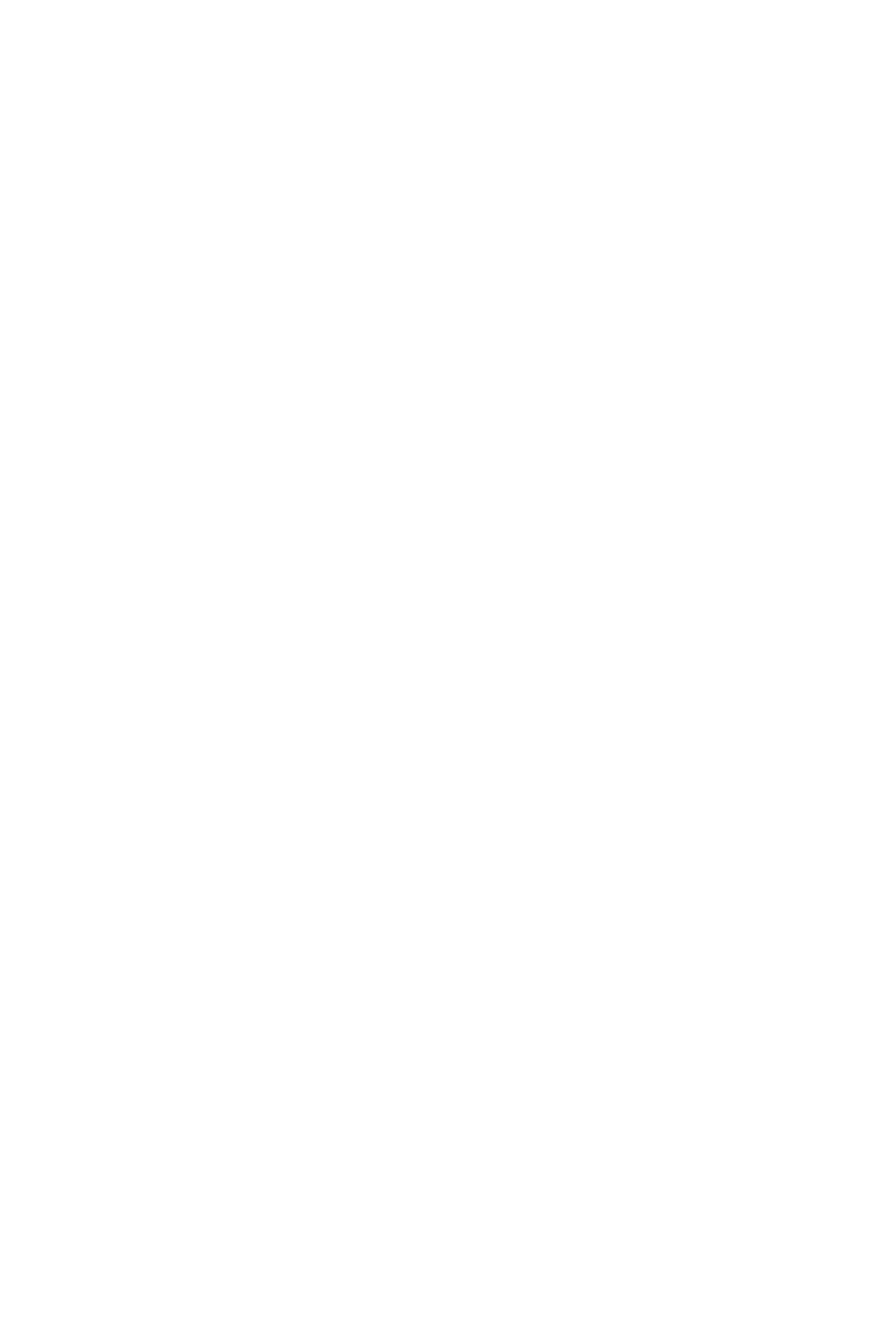
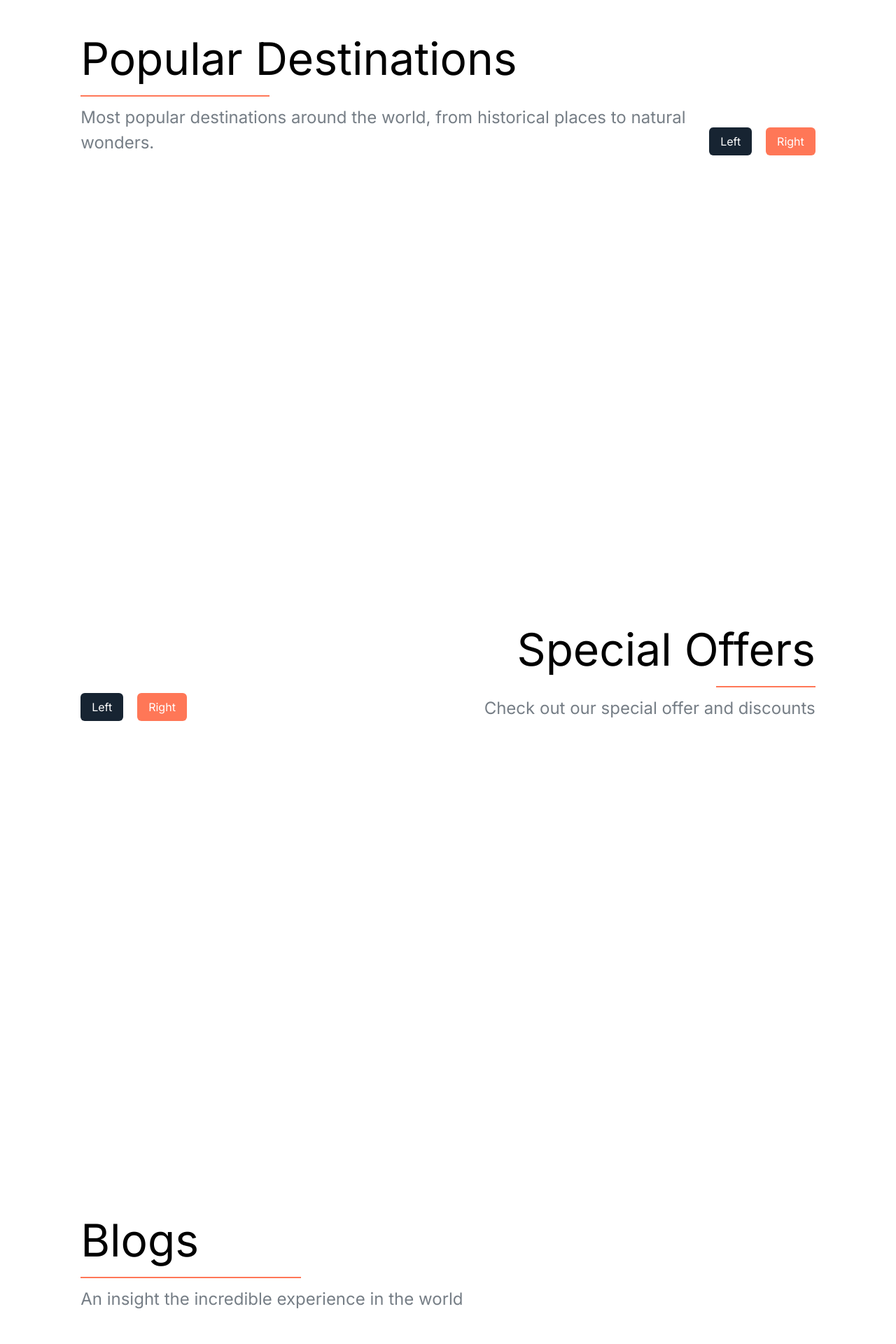
Before and after one commit to Prashant8Khatiwada/awakened_devs_assessment, a Next.js app: page / in a window 1280 px wide. Shown: the part 840-2760 px from the top of the page at 70% size. Before the commit the page ends 800 px from the top, so only its background shows below. Built offline with nearby package versions, Linux system fonts and the light colour scheme.

Commit message:
easy part quick layout

```diff
--- a/app/components/Blogs.tsx
+++ b/app/components/Blogs.tsx
@@ -1,7 +1,59 @@
 import React from "react";
+import Blog from "../../public/blog.png";
+import Image from "next/image";
 
 const Blogs = () => {
-  return <div>This is blog page</div>;
+  return (
+    <div className=" h-screen w-screen mb-11 flex flex-row-reverse items-center justify-center">
+      <div className="h-[90%] w-[82%] ">
+        {/* Title Part  */}
+
+        <div className="flex flex-col gap-3  ">
+          <h3 className="text-font-lg leading-tight ">Blogs</h3>
+          <hr
+            style={{
+              width: "30%",
+              borderWidth: "1.9px",
+              borderColor: "#FF7757",
+              fontWeight: "bold",
+            }}
+          />
+
+          <p className="text-font-md text-color-secondary-light">
+            An insight the incredible experience in the world
+          </p>
+        </div>
+
+        {/* Descriptor Part  */}
+        <div className="flex w-full mt-14 gap-6">
+          {/* image part  */}
+          <div className="w-[50%]">
+            <Image src={Blog} alt="blog" width={762} height={893} />
+          </div>
+
+          {/* actual description  */}
+          <div className="w-[50%] self-center text-color-secondary flex flex-col gap-5">
+            <h3 className="text-[50px] leading-tight">
+              Beautiful Italy <br /> Let’s travel
+            </h3>
+            <article className="text-font-md  ">
+              But I must explain to you how all this mistaken idea of denouncing
+              pleasure and praising pain was born and I will give you a complete
+              account of the system and expound the actual teachings of the
+              great explorer of the truth, the master- builder of human
+              happiness. No one rejects, dislike, or avoids plasure itself,
+              because it is pleasure, but because those who do not know how to
+              pursue pleasure rationally encounter consequences that are
+              extremly painful. Nor again is there anyone who loves or pursues.
+            </article>
+            <p style={{ color: "#FF7757", fontSize: "24px" }}>
+              Read More right arrow
+            </p>
+          </div>
+        </div>
+      </div>
+    </div>
+  );
 };
 
 export default Blogs;
--- a/app/components/Explore.tsx
+++ b/app/components/Explore.tsx
@@ -1,7 +1,42 @@
 import React from "react";
 
 const Explore = () => {
-  return <div>this is explore page</div>;
+  return (
+    <div className=" h-screen w-screen mb-11 flex items-center justify-center">
+      <div className="h-[90%] w-[82%] ">
+        {/* Title Part  */}
+        <div className="flex justify-between ">
+          <div className="flex flex-col gap-3">
+            <h3 className="text-font-lg leading-tight">Popular Destinations</h3>
+            <hr
+              style={{
+                width: "30%",
+                borderWidth: "1.9px",
+                borderColor: "#FF7757",
+                fontWeight: "bold",
+              }}
+            />
+
+            <p className="text-font-md text-color-secondary-light">
+              Most popular destinations around the world, from historical places
+              to natural wonders.
+            </p>
+          </div>
+          <div className="text-color-primary flex gap-5 self-end">
+            <button className=" bg-color-secondary rounded-md px-4 py-2">
+              Left
+            </button>
+            <button className="bg-color-btn-primary rounded-md px-4 py-2">
+              Right
+            </button>
+          </div>
+        </div>
+
+        {/* Images Part  */}
+        <div></div>
+      </div>
+    </div>
+  );
 };
 
 export default Explore;
--- a/app/components/Home.tsx
+++ b/app/components/Home.tsx
@@ -3,9 +3,15 @@ import React from "react";
 import background_image from "../../public/bg.jpeg";
 import Header from "./Header";
 import HeroSection from "./HeroSection";
+import Explore from "./Explore";
+import Pricing from "./Pricing";
+import Blogs from "./Blogs";
+import Travel from "./Travel";
+import Testimonials from "./Testimonials";
 const Home = () => {
   return (
-    <div className="h-screen w-screen relative">
+    <>
+      <div className="h-screen w-screen relative mb-11">
         <Image
           src={background_image}
           alt="Your Image"
@@ -17,6 +23,13 @@ const Home = () => {
         <Header />
         <HeroSection />
       </div>
+      <Explore />
+      <Pricing />
+      <Blogs />
+      {/* trip  */}
+      <Travel />
+      <Testimonials />
+    </>
   );
 };
 
--- a/app/components/Pricing.tsx
+++ b/app/components/Pricing.tsx
@@ -1,7 +1,43 @@
 import React from "react";
 
 const Pricing = () => {
-  return <div>This is pricing page</div>;
+  return (
+    <div className=" h-screen w-screen mb-11 flex flex-row-reverse items-center justify-center">
+      <div className="h-[90%] w-[82%] ">
+        {/* Title Part  */}
+        <div className="flex justify-between ">
+          <div className="text-color-primary flex gap-5 self-end">
+            <button className=" bg-color-secondary rounded-md px-4 py-2">
+              Left
+            </button>
+            <button className="bg-color-btn-primary rounded-md px-4 py-2">
+              Right
+            </button>
+          </div>
+
+          <div className="flex flex-col gap-3  ">
+            <h3 className="text-font-lg leading-tight text-right">Special Offers</h3>
+            <hr
+              style={{
+                width: "30%",
+                borderWidth: "1.9px",
+                borderColor: "#FF7757",
+                fontWeight: "bold",
+                alignSelf: "end",
+              }}
+            />
+
+            <p className="text-font-md text-color-secondary-light">
+              Check out our special offer and discounts
+            </p>
+          </div>
+        </div>
+
+        {/* Images Part  */}
+        <div></div>
+      </div>
+    </div>
+  );
 };
 
 export default Pricing;
--- /dev/null
+++ b/app/components/Testimonials.tsx
@@ -0,0 +1,41 @@
+import React from "react";
+
+const Testimonials = () => {
+  return (
+    <div className=" h-screen w-screen mb-11 flex items-center justify-center">
+      <div className="h-[90%] w-[82%] ">
+        {/* Title Part  */}
+        <div className="flex flex-col gap-3">
+          <h3 className="text-font-lg leading-tight">Traveler’s Experiences</h3>
+          <hr
+            style={{
+              width: "30%",
+              borderWidth: "1.9px",
+              borderColor: "#FF7757",
+              fontWeight: "bold",
+            }}
+          />
+
+          <p className="text-font-md text-color-secondary-light">
+            Here some awesome feedback from our travelers
+          </p>
+        </div>
+
+        {/* Images Part  */}
+        <div></div>
+
+        {/* Button Part  */}
+        <div className="text-color-primary flex gap-5 self-baseline">
+          <button className=" bg-color-secondary rounded-md px-4 py-2">
+            Left
+          </button>
+          <button className="bg-color-btn-primary rounded-md px-4 py-2">
+            Right
+          </button>
+        </div>
+      </div>
+    </div>
+  );
+};
+
+export default Testimonials;
--- a/app/components/Travel.tsx
+++ b/app/components/Travel.tsx
@@ -1,7 +1,41 @@
 import React from "react";
 
 const Travel = () => {
-  return <div>This is travel page</div>;
+  return (
+    <div className=" h-screen w-screen mb-11 flex items-center justify-center">
+      <div className="h-[90%] w-[82%] ">
+        {/* Title Part  */}
+        <div className="flex justify-between ">
+          <div className="flex flex-col gap-3">
+            <h3 className="text-font-lg leading-tight">Destination Gallery</h3>
+            <hr
+              style={{
+                width: "30%",
+                borderWidth: "1.9px",
+                borderColor: "#FF7757",
+                fontWeight: "bold",
+              }}
+            />
+
+            <p className="text-font-md text-color-secondary-light">
+              Our photo gallery on trip
+            </p>
+          </div>
+          <div className="text-color-primary flex gap-5 self-end">
+            <button className=" bg-color-secondary rounded-md px-4 py-2">
+              Left
+            </button>
+            <button className="bg-color-btn-primary rounded-md px-4 py-2">
+              Right
+            </button>
+          </div>
+        </div>
+
+        {/* Images Part  */}
+        <div></div>
+      </div>
+    </div>
+  );
 };
 
 export default Travel;
```
Also changed, not shown: public/blog.png (added). Lines whose indentation alone changed are shown as unchanged.
